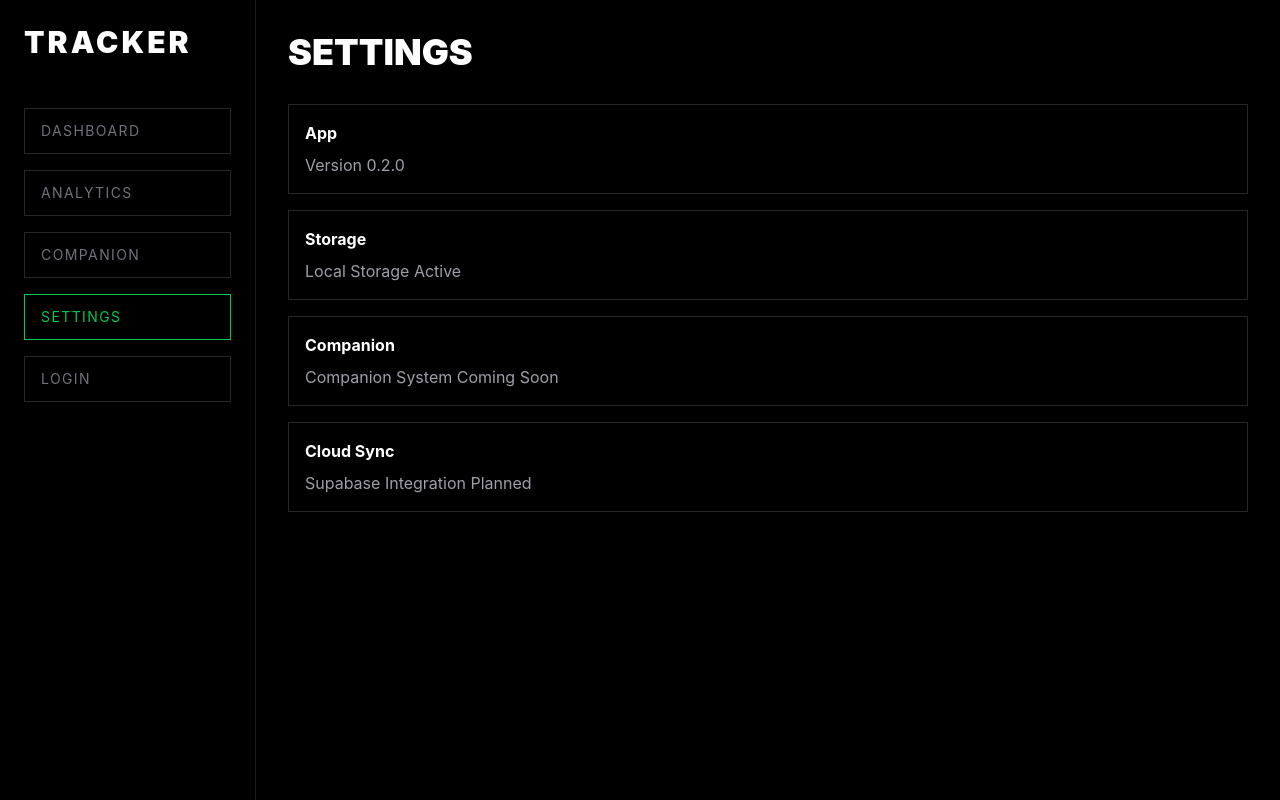
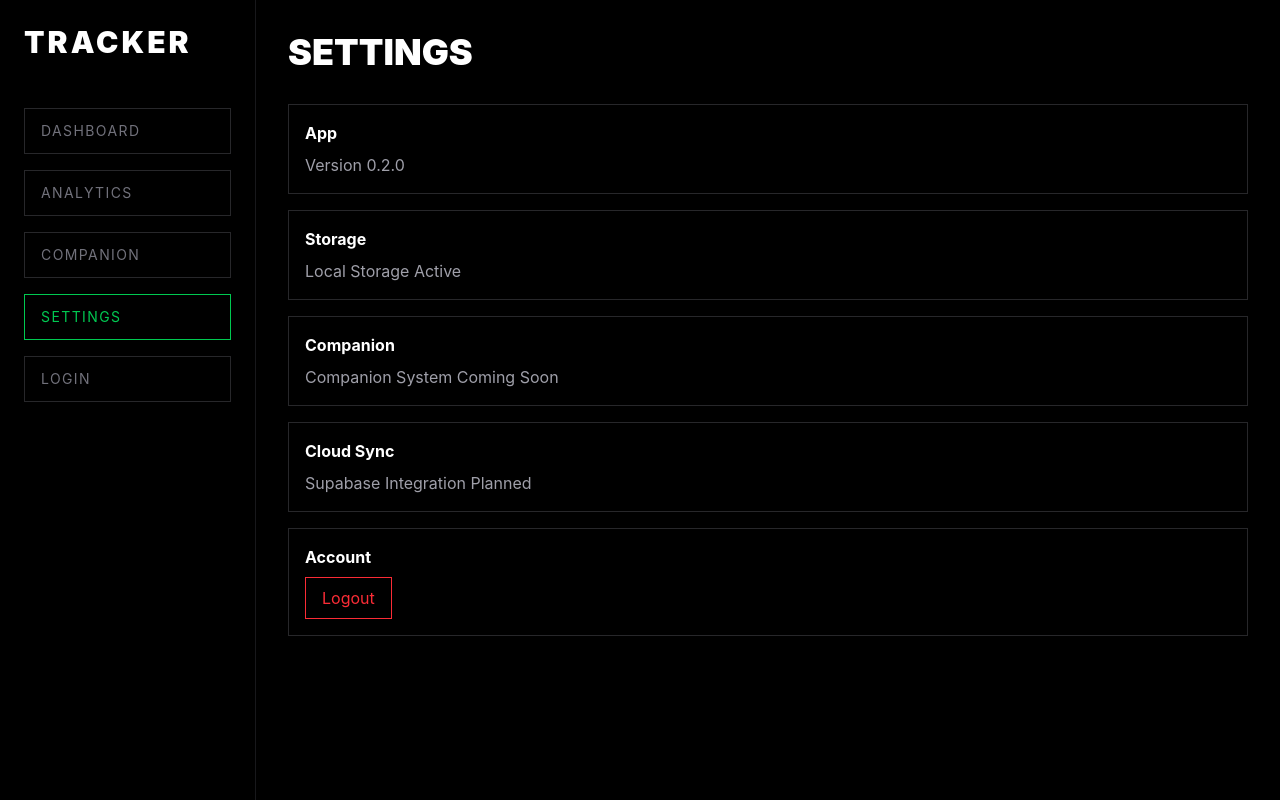
Before and after one commit to Apollo35/tracker-app-v1, a React (Vite) app: page /settings in a window 1280 px wide. Built offline with nearby package versions, Linux system fonts and the light colour scheme; no server answers.

Commit message:
feat: add auth redirects and logout flow

```diff
--- a/src/App.jsx
+++ b/src/App.jsx
@@ -1,5 +1,5 @@
 import { useState, useEffect } from "react";
-import { Routes, Route } from "react-router-dom";
+import { Routes, Route, Navigate } from "react-router-dom";
 
 import { MAX_HABITS } from "./constants/gameConfig";
 
@@ -32,6 +32,9 @@ import { getCurrentUser } from "./services/authService";
 
 function App() {
   const [user, setUser] = useState(null);
+
+  const [authLoading, setAuthLoading] = useState(true);
+
   const [habits, setHabits] = useState(() => {
     const savedHabits = loadHabits();
 
@@ -81,9 +84,9 @@ function App() {
     async function checkUser() {
       const currentUser = await getCurrentUser();
 
-      console.log(currentUser);
+      setUser(currentUser);
 
-      setUser(currentUser);
+      setAuthLoading(false);
     }
 
     checkUser();
@@ -167,6 +170,10 @@ function App() {
     setNewHabit("");
   }
 
+  if (authLoading) {
+    return <div className="min-h-screen bg-black" />;
+  }
+
   return (
     <div className="min-h-screen bg-black text-white flex flex-col md:flex-row">
       <Sidebar />
@@ -177,6 +184,7 @@ function App() {
         <Route
           path="/"
           element={
+            user ? (
               <DashboardPage
                 level={level}
                 currentLevelXP={currentLevelXP}
@@ -199,6 +207,9 @@ function App() {
                 toggleHabit={toggleHabit}
                 deleteHabit={deleteHabit}
               />
+            ) : (
+              <Navigate to="/login" />
+            )
           }
         />
 
--- a/src/pages/LoginPage.jsx
+++ b/src/pages/LoginPage.jsx
@@ -1,11 +1,24 @@
-import { useState } from "react";
+import { useState, useEffect } from "react";
 import { signUp, signIn } from "../services/authService";
 import { useNavigate } from "react-router-dom";
+import { getCurrentUser } from "../services/authService";
 
 function LoginPage() {
   const [email, setEmail] = useState("");
   const [password, setPassword] = useState("");
   const navigate = useNavigate();
+
+  useEffect(() => {
+    async function checkUser() {
+      const user = await getCurrentUser();
+
+      if (user) {
+        navigate("/");
+      }
+    }
+
+    checkUser();
+  }, [navigate]);
 
   async function handleSignUp() {
     const { error } = await signUp(email, password);
--- a/src/pages/SettingsPage.jsx
+++ b/src/pages/SettingsPage.jsx
@@ -1,4 +1,14 @@
+import { signOut } from "../services/authService";
+import { useNavigate } from "react-router-dom";
+
 function SettingsPage() {
+  const navigate = useNavigate();
+
+  async function handleLogout() {
+    await signOut();
+    navigate("/login");
+  }
+
   return (
     <div className="flex-1 w-full p-4 md:p-8">
       <h1 className="text-4xl font-black uppercase mb-8">Settings</h1>
@@ -27,6 +37,16 @@ function SettingsPage() {
 
           <p className="text-zinc-400">Supabase Integration Planned</p>
         </div>
+        <div className="border border-zinc-800 p-4">
+          <h2 className="font-bold mb-2">Account</h2>
+
+          <button
+            onClick={handleLogout}
+            className="border border-red-500 text-red-500 px-4 py-2"
+          >
+            Logout
+          </button>
+        </div>
       </div>
     </div>
   );
```
Lines whose indentation alone changed are shown as unchanged.
